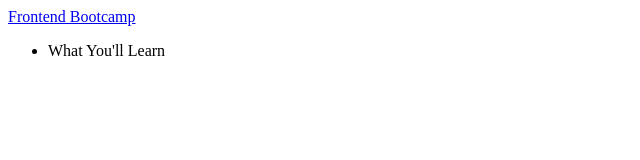
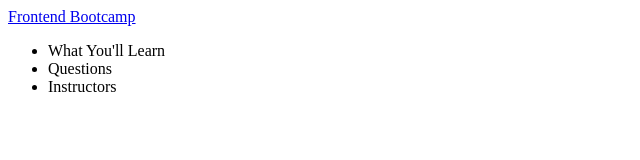
Before and after one commit to bhuff28/M02TutorialHuff, a plain HTML site: page index.html in a window 1280 px wide. Shown: the whole page, without its empty margins (0-640 px from the left). Drawn offline with Linux system fonts and the light colour scheme.

Commit message:
Add links for "Questions", and "Instructors"

```diff
--- a/index.html
+++ b/index.html
@@ -17,6 +17,12 @@
           <li class = "nav-item">
             <a herf = "#learn" class = "nav-link">What You'll Learn </a>
           </li>
+          <li class = "nav-item">
+            <a herf = "#questions" class = "nav-link">Questions </a>
+          </li>
+          <li class = "nav-item">
+            <a herf = "#instructors" class = "nav-link">Instructors </a>
+          </li>
         </ul>
       </div>
     </div>
```
